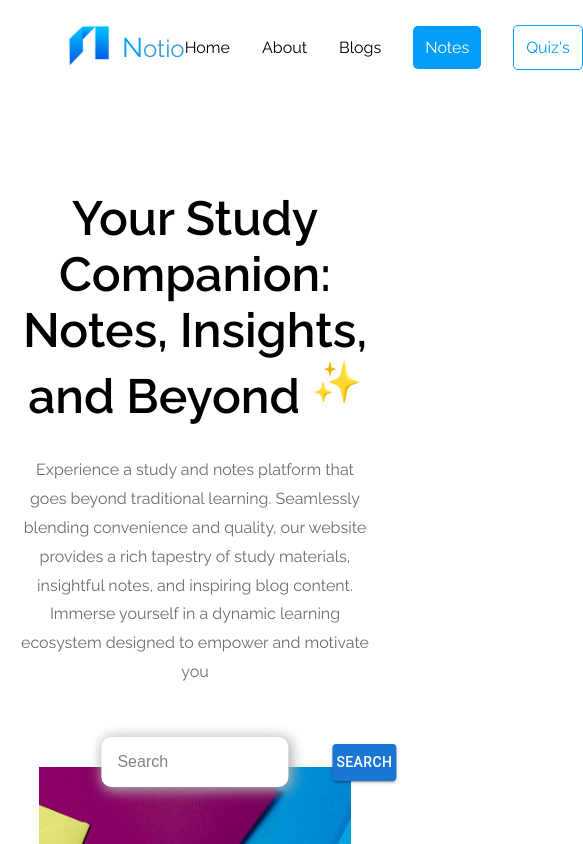
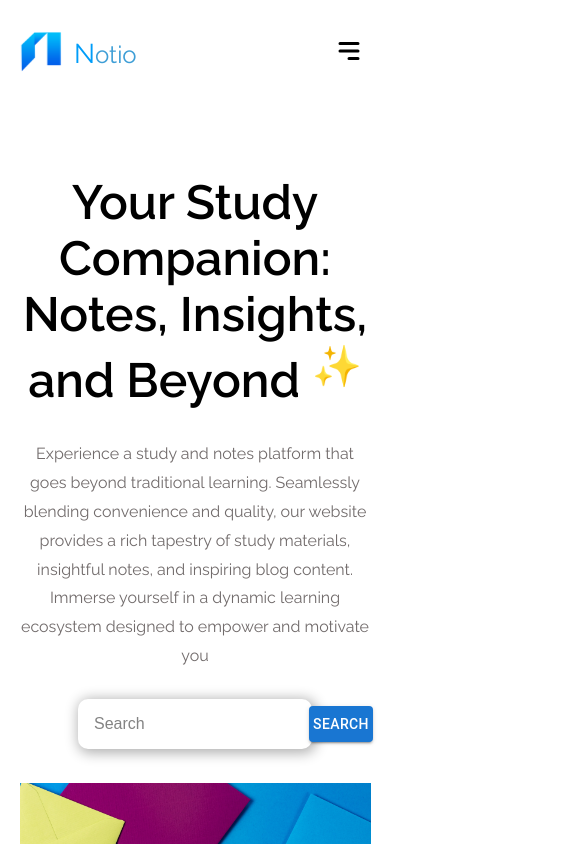
Before and after one commit to 11hiteshsharma/StudyNotes-app, a Next.js app: page / in a window 390 px wide. Shown: the top 844 px of the page, 583 px wide, since content can reach past the window. Built offline with nearby package versions, Linux system fonts and the light colour scheme.

Commit message:
added hamburger and some media query

```diff
--- a/components/Home/HomePageBanner.jsx
+++ b/components/Home/HomePageBanner.jsx
@@ -30,15 +30,14 @@ const HomePageBanner = () => {
 				</BannerSection>
 
 				<BannerImageContainer>
-					<BannerImage src="/banner.webp" alt="Home Banner" fill />
-
 					<SearchBar>
-						<BiSearchAlt size={25} className="search CursorPointer" />
+						<BiSearchAlt size={25} className="search" />
 						<input type="text" placeholder="Search" />
 						<Button variant="contained" color="primary">
 							Search
 						</Button>
 					</SearchBar>
+					<BannerImage src="/banner.webp" alt="Home Banner" fill />
 				</BannerImageContainer>
 			</Container>
 		</>
@@ -56,7 +55,7 @@ const BannerSection = styled.div`
 	width: 60vw;
 	text-align: center;
 
-	@media (max-width: 768px) {
+	@media (max-width: 960px) {
 		width: 90vw;
 	}
 `;
@@ -72,6 +71,10 @@ const BannerTitle = styled.div`
 	font-size: 3rem;
 	font-weight: 600;
 	margin-block: 2rem;
+
+	@media (max-width: 768px) {
+		margin-top: 0 !important;
+	}
 `;
 
 const BannerDescription = styled.div`
@@ -86,10 +89,18 @@ const BannerImageContainer = styled.div`
 	margin-inline: auto;
 	position: relative !important;
 	height: 450px;
+
+	@media (max-width: 768px) {
+		width: 90vw;
+		height: 300px;
+	}
 `;
 
 const BannerImage = styled(Image)`
 	object-fit: cover;
+	@media (max-width: 768px) {
+		margin-top: 2rem;
+	}
 `;
 
 const SearchBar = styled.div`
@@ -99,13 +110,14 @@ const SearchBar = styled.div`
 	transform: translate(-50%, -50%);
 	display: flex;
 	align-items: center;
-	width: 60%;
+	width: 50vw;
 	height: 50px;
 	gap: 0.5rem;
 	padding-inline: 0.5rem;
 	background: #ffffff;
 	border-radius: 10px;
 	box-shadow: 2px 2px 13px 2px #afafaf;
+	z-index: 12;
 	& > input {
 		display: flex;
 		border: none;
@@ -124,54 +136,9 @@ const SearchBar = styled.div`
 		background: transparent;
 		color: #838383;
 	}
-	& > .CursorPointer {
-		cursor: pointer;
+
+	@media (max-width: 768px) {
+		top: -9%;
+		width: 60vw;
 	}
 `;
-
-// const CarouselContainer = styled.div`
-// 	width: 100vw;
-// 	height: 70vh;
-// 	position: relative;
-// `;
-
-// const CarouselImage = styled(Image)`
-// 	width: 100vw !important;
-// 	height: 100% !important;
-// 	object-fit: cover;
-// 	opacity: 0.4;
-// `;
-
-// const SearchBar = styled.div`
-// 	position: absolute;
-// 	top: 40%;
-// 	left: 50%;
-// 	transform: translate(-50%, -50%);
-// 	display: flex;
-// 	align-items: center;
-// 	width: 50%;
-// 	height: 50px;
-// 	gap: 0.5rem;
-// 	padding: 0.5rem;
-// 	background: #f0f3f4;
-// 	border-radius: 8px;
-// 	& > input {
-// 		display: flex;
-// 		border: none;
-// 		outline: none;
-// 		flex-grow: 1;
-// 		height: 100%;
-// 		background: transparent;
-// 		color: #070707;
-// 		::placeholder {
-// 			color: #070707;
-// 		}
-// 	}
-// 	& > .search {
-// 		background: transparent;
-// 		color: #070707;
-// 	}
-// 	& > .CursorPointer {
-// 		cursor: pointer;
-// 	}
-// `;
--- a/components/Navbar/navbar.jsx
+++ b/components/Navbar/navbar.jsx
@@ -1,7 +1,7 @@
 import styled from "@emotion/styled";
 import Link from "next/link";
 import React from "react";
-import { GiBurningBook } from "react-icons/gi";
+import { HiMenuAlt3 } from "react-icons/hi";
 import Image from "next/image";
 
 const NavLink = [
@@ -30,6 +30,7 @@ const NavLink = [
 function NavBar() {
 	return (
 		<NavigationBar>
+			<NavbarContainer>
 				<Logo>
 					<StyledLogo>
 						<Image src="/logo.svg" alt="logo" width={50} height={50} />
@@ -46,6 +47,11 @@ function NavBar() {
 						</Link>
 					))}
 				</Navigation>
+
+				<NavMenu>
+					<HiMenuAlt3 size={30} />
+				</NavMenu>
+			</NavbarContainer>
 		</NavigationBar>
 	);
 }
@@ -53,11 +59,24 @@ function NavBar() {
 export default NavBar;
 
 const NavigationBar = styled.nav`
+	position: sticky;
+	top: 0;
+	z-index: 100;
+	/* backdrop-filter: blur(11px); */
+	background-color: #fff;
+`;
+
+const NavbarContainer = styled.div`
 	margin-inline: 4rem;
-	margin-block: 20px;
+	margin-top: 1rem;
+	padding-block: 10px;
 	display: flex;
 	align-items: center;
 	justify-content: space-between;
+
+	@media (max-width: 830px) {
+		margin-inline: 1rem;
+	}
 `;
 
 const Logo = styled.div`
@@ -85,7 +104,12 @@ const Navigation = styled.div`
 	display: flex;
 	align-items: center;
 	gap: 2rem;
-	font-size: 1rem;
+	font-size: 1.2rem;
+	font-weight: 500;
+
+	@media (max-width: 830px) {
+		display: none;
+	}
 
 	/* The pseudo class ":nth-last-child" is potentially unsafe when doing server-side rendering. Try changing it to ":nth-last-of-type". */
 	& > a:nth-last-child(2) {
@@ -115,3 +139,20 @@ const Navigation = styled.div`
 		}
 	}
 `;
+
+const NavMenu = styled.div`
+	display: none;
+	cursor: pointer;
+
+	border-radius: 50%;
+	padding: 10px;
+	transition: all 0.3s ease-in-out;
+
+	&:hover {
+		background-color: #f7f2f2;
+	}
+
+	@media (max-width: 830px) {
+		display: block;
+	}
+`;
```
Also changed, not shown: 1 other file (tests, documents, lock files or other folders). Lines whose indentation alone changed are shown as unchanged.
